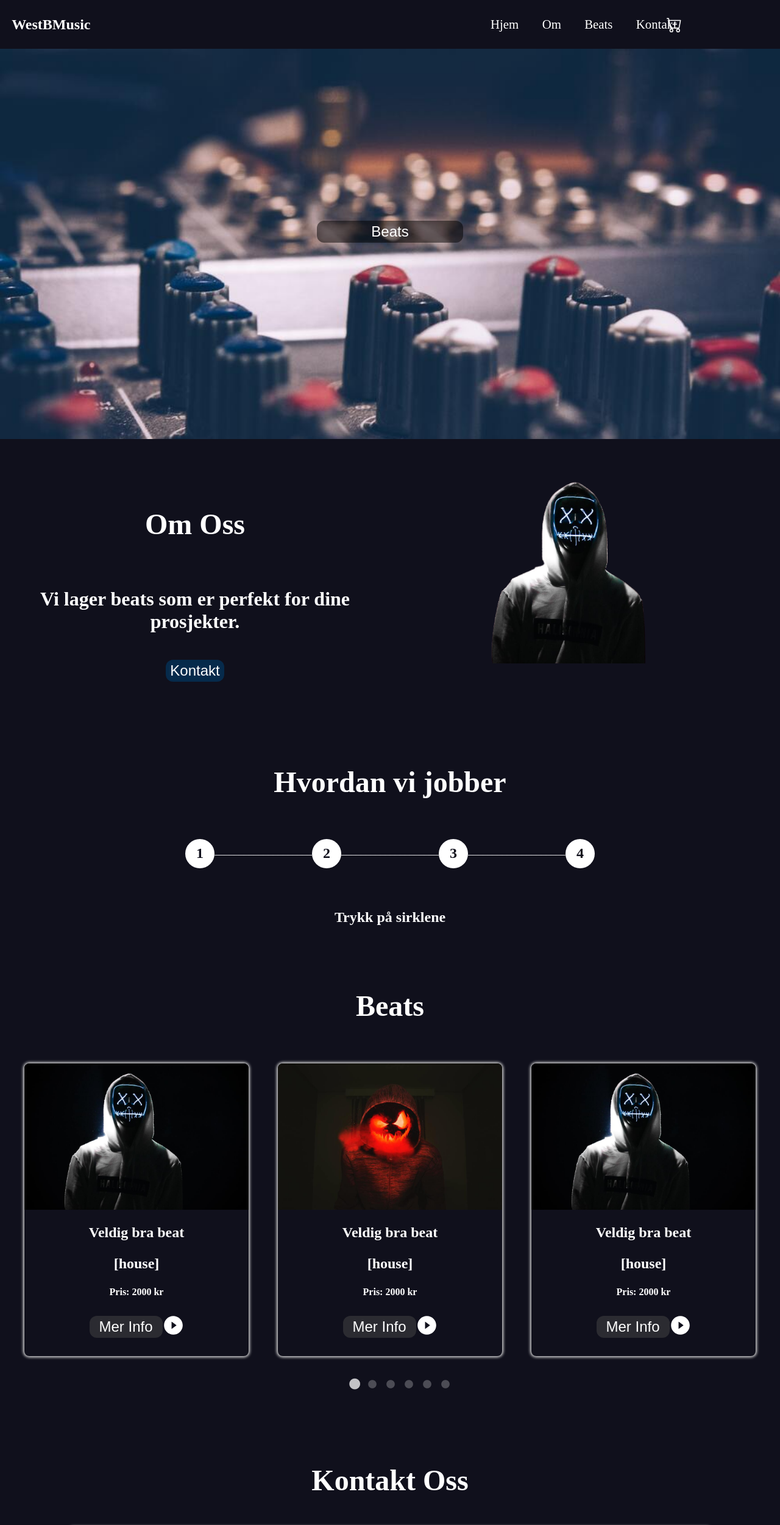
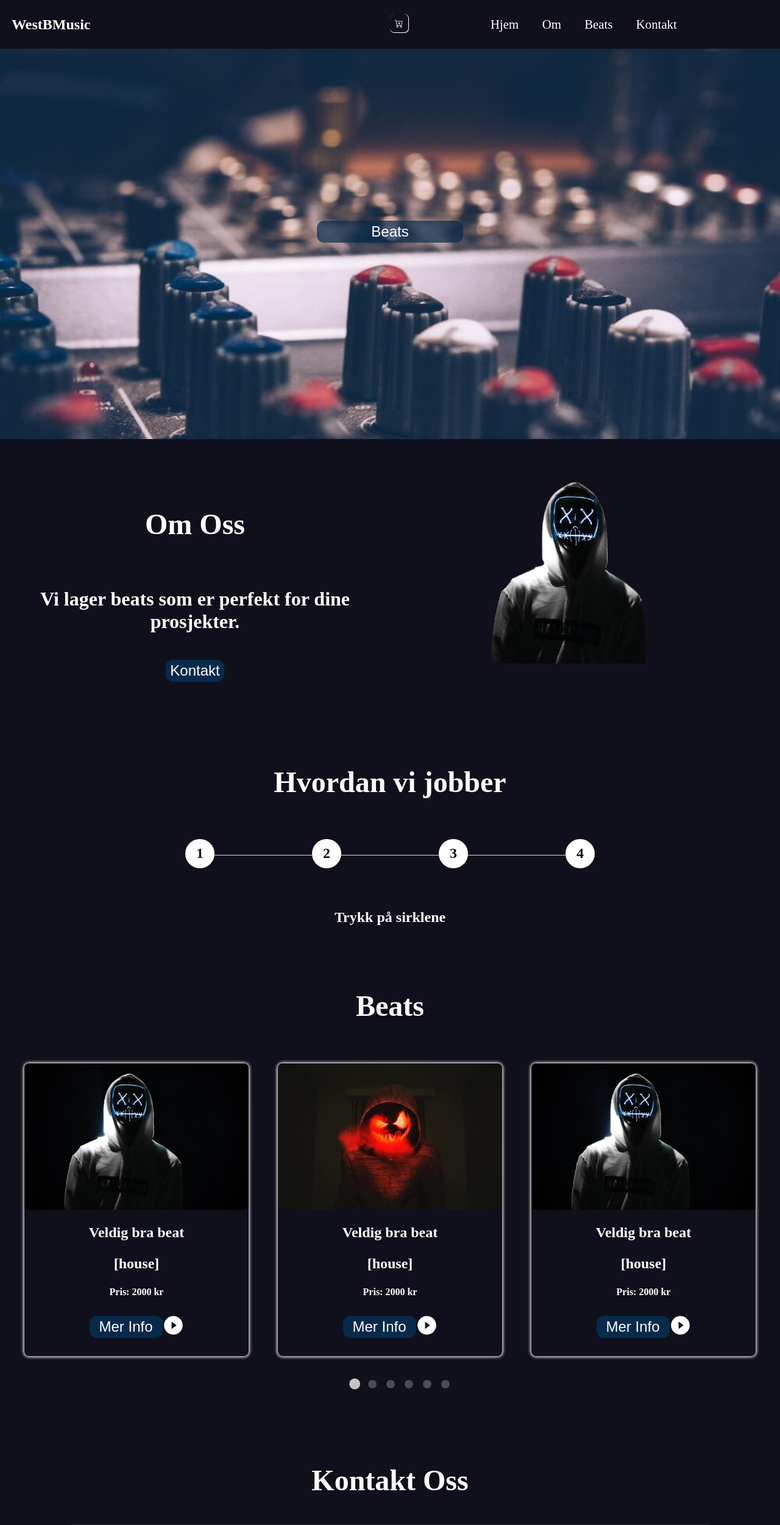
Before and after one commit to JohannesEA/react-westBmusic-ecommerce-website, a React (Create React App) app in the folder client/: page / in a window 1280 px wide. Shown: the top 2501 px of the page at 61% size. Built offline with nearby package versions, Linux system fonts and the light colour scheme; no server answers; a web font is replaced by a local one.

Commit message:
cart button

```diff
--- a/client/src/App.tsx
+++ b/client/src/App.tsx
@@ -85,6 +85,9 @@ function App() {
   return (
     <Router>
       <Drawer anchor="right" open={cartOpen} onClose={() => setCartOpen(false)}>
+        <button className="btn" onClick={() => setCartOpen(false)}>
+          X
+        </button>
         <Cart
           cartItems={cartItems}
           addToCart={handleAddToCart}
--- a/client/src/components/footer/Footer.tsx
+++ b/client/src/components/footer/Footer.tsx
@@ -73,14 +73,16 @@ const Footer = () => {
           WestBMusic <AiOutlineCopyright fontSize={20} /> 2022
         </Copy>
 
+        <SmallText style={{ cursor: "pointer" }}>Admin</SmallText>
+      </Copyright>
+      <CopyrightTwo>
         <SmallText
           onClick={() => (window.location.href = "https://mojo-websites.no/")}
           style={{ cursor: "pointer" }}
         >
           Website Created By mojo-websites.no
         </SmallText>
-        <SmallText style={{ cursor: "pointer" }}>Admin</SmallText>
-      </Copyright>
+      </CopyrightTwo>
     </>
   );
 };
@@ -101,6 +103,7 @@ const Container = styled.div`
 `;
 
 const Logo = styled.h1`
+  cursor: pointer;
   margin: auto 1.2rem;
   font-size: 1.5rem;
   color: var(--color-text);
@@ -130,6 +133,17 @@ const Copyright = styled.div`
   text-align: center;
   width: 100%;
   min-height: 5vh;
+  background-color: var(--color-1);
+  color: var(--color-text);
+`;
+
+const CopyrightTwo = styled.div`
+  display: flex;
+  align-items: center;
+  justify-content: center;
+  text-align: center;
+  width: 100%;
+  min-height: 5vh;
   background-color: var(--color-6);
   color: var(--color-text);
 `;
--- a/client/src/index.css
+++ b/client/src/index.css
@@ -29,23 +29,60 @@ a {
 
 /*FAB button*/
 
+@keyframes slidein {
+    0% {
+        background-color: #1e1e35;
+    }
+    10% {
+        background-color: #252541;
+    }
+    20% {
+        background-color: #2d2d4e;
+    }
+    30% {
+        background-color: #34345a;
+    }
+    40% {
+        background-color: #3b3b67;
+    }
+    50% {
+        background-color: #424273;
+    }
+    60% {
+        background-color: #3b3b67;
+    }
+    70% {
+        background-color: #34345a;
+    }
+    80% {
+        background-color: #34345a;
+    }
+    90% {
+        background-color: #2d2d4e;
+    }
+    100% {
+        background-color: #252541;
+    }
+}
+
 .kc_fab_main_btn {
-    margin-top: -57px;
+    margin-top: -57px !important;
     width: 30px;
     height: 30px;
     z-index: 101;
     position: fixed;
-    margin-right: 5em !important;
-    margin-left: 85% !important;
-    border-radius: 100%;
+    color: #fff;
+    box-shadow: 0.5px 0.5px 0.2px 0.5px var(--color-text);
     background: transparent;
     border: none;
     outline: none;
-    color: #fff;
-    font-size: 25px;
-    text-align: center;
-    transition: 0.3s;
-    float: right;
+    border-radius: 0.5em;
+    margin: 0 0 0 50%;
+}
+
+.kc_fab_main_btn:hover {
+    box-shadow: 1px 1px 0.2px 0.5px var(--color-text);
+    animation: slidein 1.5s infinite;
 }
 
 .kc_fab_main_btn:focus {
@@ -54,3 +91,22 @@ a {
     -ms-transform: rotate(360deg);
     -webkit-transform: rotate(360deg);
 }
+
+.btn {
+    z-index: 1000;
+    width: 2em;
+    height: 2em;
+    position: fixed;
+    margin: 0.2em;
+    color: #fff;
+    box-shadow: 0.5px 0.5px 0.2px 0.5px var(--color-text);
+    background-color: #1e1e35;
+    border: none;
+    outline: none;
+    border-radius: 0.5em;
+}
+
+.btn:hover {
+    box-shadow: 1px 1px 0.2px 0.5px var(--color-text);
+    animation: slidein 1.5s infinite;
+}
--- a/client/src/pages/home/contact/Contact.styles.ts
+++ b/client/src/pages/home/contact/Contact.styles.ts
@@ -18,6 +18,10 @@ export const ContactContainer = styled.div`
   background-color: var(--color-text);
   color: var(--color-1);
   border-radius: 0.5em 0.5em 0 0;
+
+  @media (max-width: 800px) {
+    flex-direction: column;
+  }
 `;
 
 export const ContactInfoContainer = styled.div`
--- a/client/src/style/buttons.ts
+++ b/client/src/style/buttons.ts
@@ -50,13 +50,13 @@ export const StyledButtonThree = styled(IconButton)`
   width: 40%;
   height: 15%;
   margin-bottom: 1em !important;
-  background-color: RGBA(0, 0, 0, 0.5) !important;
+  background-color: rgba(6, 42, 75, 0.7) !important;
   color: var(--color-text) !important;
   border-radius: 0.5em !important;
   transition: all 0.3s ease !important;
 
   &:hover {
-    background-color: RGBA(0, 0, 0, 0.7) !important;
+    background-color: rgba(6, 42, 75, 1) !important;
     border-radius: 0em !important;
   }
 `;
@@ -69,13 +69,13 @@ export const StyledButtonFour = styled(IconButton)`
   width: 30%;
   height: 15%;
   margin-bottom: 1em !important;
-  background-color: RGBA(70, 70, 70, 0.5) !important;
+  background-color: var(--color-6) !important;
   color: var(--color-text) !important;
   border-radius: 0.5em !important;
   transition: all 0.3s ease !important;
 
   &:hover {
-    background-color: RGBA(70, 70, 70, 1) !important;
+    background-color: var(--color-6-hover) !important;
     border-radius: 0em !important;
   }
 `;
@@ -91,13 +91,13 @@ export const StyledButtonFive = styled(IconButton)`
   height: 15%;
   margin: 0 auto 0 auto !important;
 
-  background-color: RGBA(0, 0, 0, 0.5) !important;
+  background-color: var(--color-6) !important;
   color: var(--color-text) !important;
   border-radius: 0.5em !important;
   transition: all 0.3s ease !important;
 
   &:hover {
-    background-color: RGBA(0, 0, 0, 0.7) !important;
+    background-color: var(--color-6-hover) !important;
     border-radius: 0em !important;
   }
 `;
@@ -110,13 +110,13 @@ export const StyledButtonSix = styled(IconButton)`
   width: 30%;
   height: 15%;
   margin-bottom: 1em !important;
-  background-color: RGBA(70, 70, 70, 0.5) !important;
+  background-color: var(--color-6) !important;
   color: var(--color-text) !important;
   border-radius: 0.5em !important;
   transition: all 0.3s ease !important;
 
   &:hover {
-    background-color: RGBA(70, 70, 70, 1) !important;
+    background-color: var(--color-6-hover) !important;
     border-radius: 0em !important;
   }
 
```
